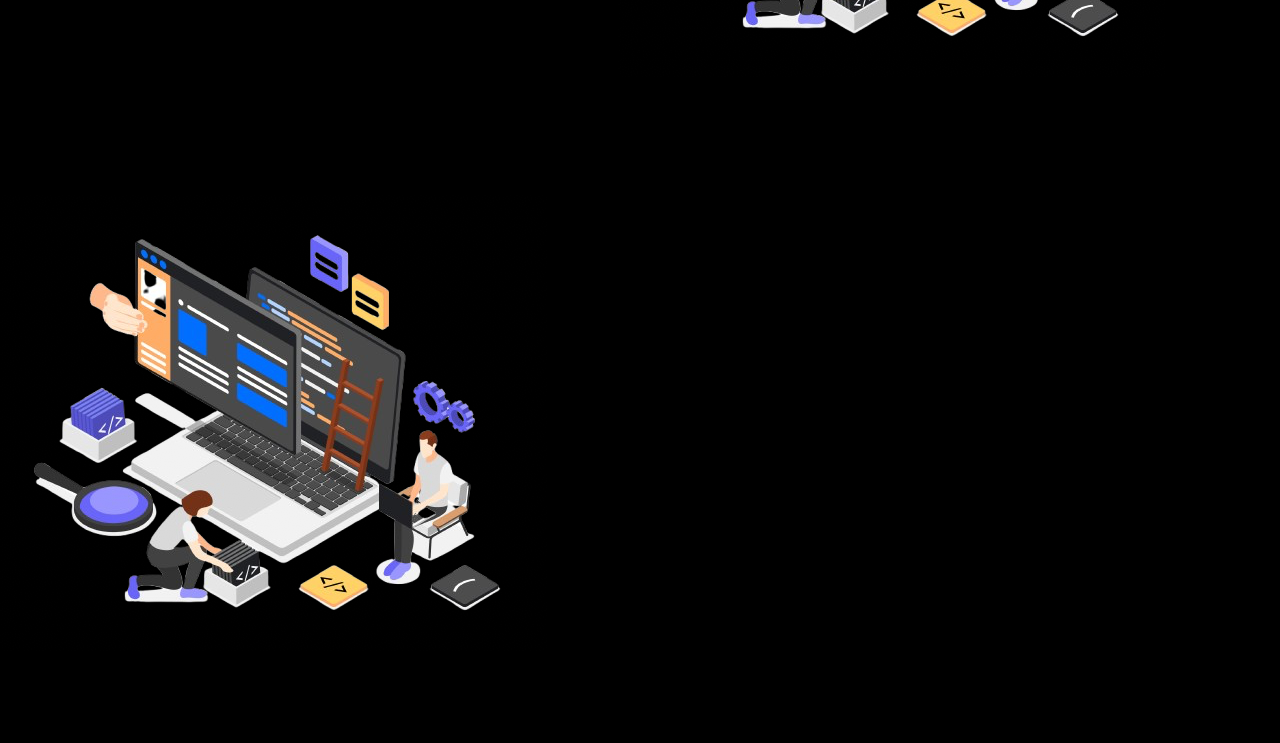
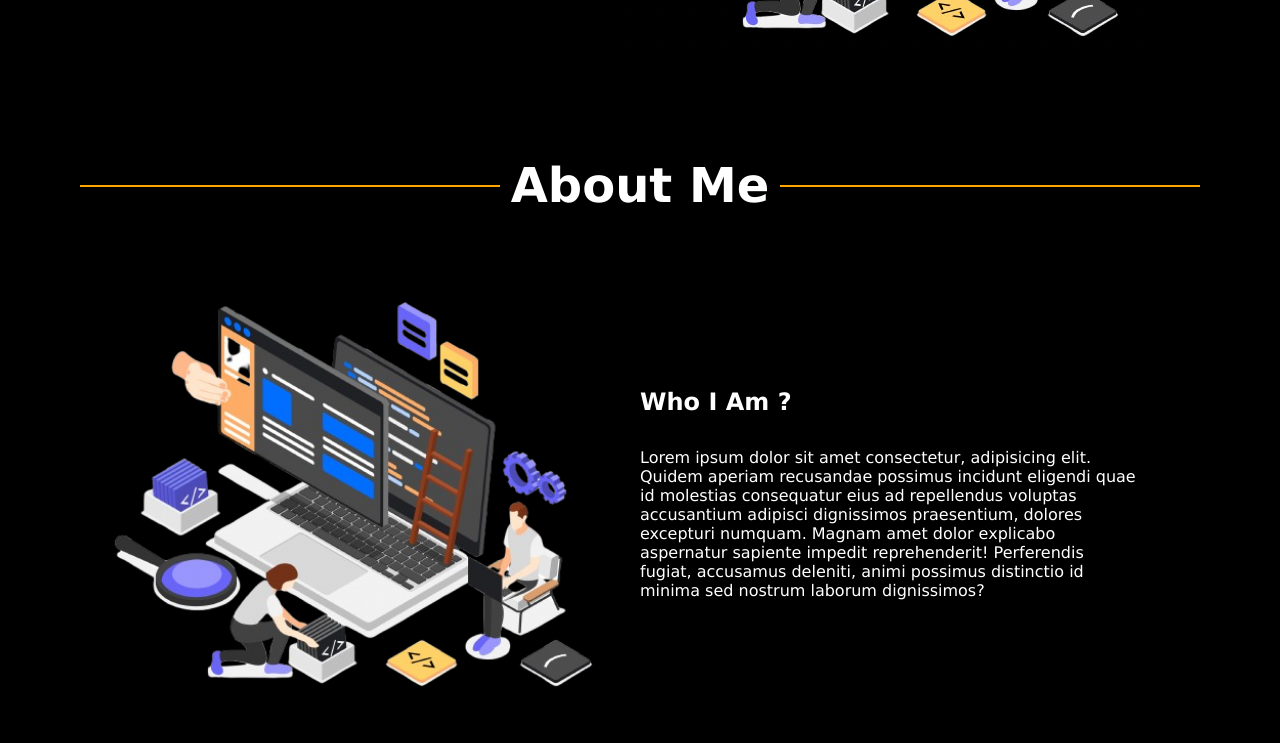
Before and after one commit to ZaYtI/WEB_PORTFOLIO, a plain HTML site: page index.html in a window 1280 px wide. Shown: the part 539-1282 px from the top of the page. Drawn offline with Linux system fonts and the light colour scheme.

Commit message:
🏷️ Add styles for about parts

```diff
--- /dev/null
+++ b/css/about.css
@@ -0,0 +1,62 @@
+.about{
+    padding-left: 5rem;
+    padding-right: 5rem;
+}
+
+.about-wrapper{
+    padding-top: 3rem;
+    padding-bottom: 3rem;
+    display: flex;
+    justify-content: center;
+    align-items: center;
+}
+
+.about-img{
+    width: 50%;
+}
+
+.about-title{
+    color: white;
+    width: 100%;
+    font-size: 3rem;
+    text-align: center;
+    position: relative;
+}
+
+.about-title::after{
+    content: '';
+    position: absolute;
+    top: 50%;
+    left: -62.5%;
+    width: 100%;
+    height: 2px;
+    background-color: orange;
+    z-index: 10;
+}
+
+.about-title::before{
+    content: '';
+    position: absolute;
+    top: 50%;
+    left: 62.5%;
+    width: 100%;
+    height: 2px;
+    background-color: orange;
+    z-index: 10;
+}
+
+.about-presentation{
+    max-width: 50%;
+}
+
+.about-subtitle{
+    color: white;
+    position: relative;
+}
+
+.about-text{
+    color: white;
+    margin-top: 2rem;
+    padding-right: 4rem;
+    max-width: 550px;
+}
--- a/css/init.css
+++ b/css/init.css
@@ -3,4 +3,5 @@
     margin: 0;
     background-color: black;
     font-family:'Lucida Sans', 'Lucida Sans Regular', 'Lucida Grande', 'Lucida Sans Unicode', Geneva, Verdana, sans-serif;
+    overflow-x: hidden;
 }
--- a/index.html
+++ b/index.html
@@ -6,6 +6,7 @@
     <link rel="stylesheet" href="css/init.css">
     <link rel="stylesheet" href="css/nav.css">
     <link rel="stylesheet" href="css/banner.css">
+    <link rel="stylesheet" href="css/about.css">
     <title>Riquart</title>
 </head>
 <body>
```
